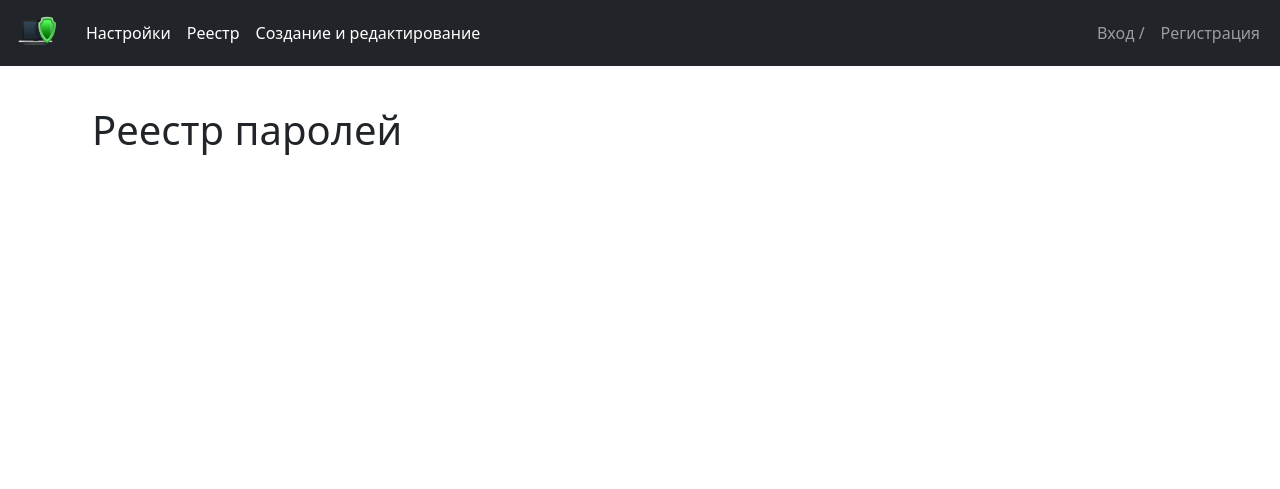
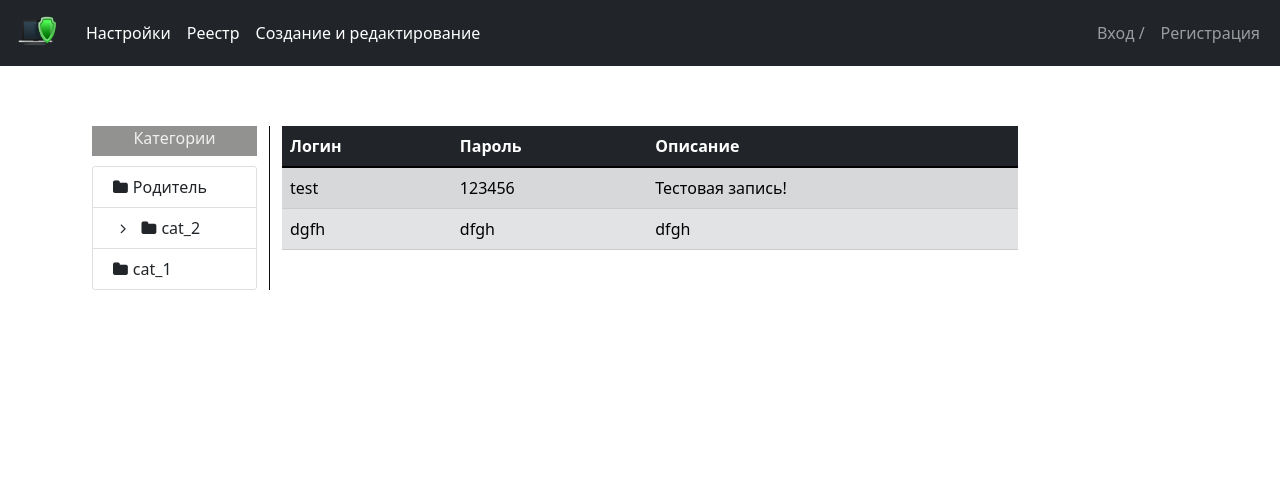
Before and after one commit to dorokhinra/save_password, a Django app: page /pass_reestr/ in a window 1280 px wide. Shown: the top 489 px of the page. Run offline with Django 4.2, Linux system fonts and the light colour scheme; data comes from the database, SQL or seed files in the repository.

Commit message:
[+] Начато отображение записей для просмотра и редактирования

```diff
--- a/password_store/password/forms.py
+++ b/password_store/password/forms.py
@@ -22,7 +22,7 @@
         self.fields['description'].label = 'Описание'
 
     class Meta:
-        model = password_store
+        model = PasswordStore
         fields = ['parent_id', 'login', 'password', 'description']
         widgets = {
             'login': forms.TextInput(attrs={'class': 'form-control', 'placeholder': 'Логин'}),
--- a/password_store/password/models.py
+++ b/password_store/password/models.py
@@ -7,7 +7,8 @@
 
 
 class Category(models.Model):
-    parent_id = models.ForeignKey('self', default=None, blank=True, on_delete=models.CASCADE,  verbose_name='Категория', null=True)
+    parent_id = models.ForeignKey('self', default=None, blank=True, on_delete=models.CASCADE,  verbose_name='Категория',
+                                  null=True)
     time_create = models.DateTimeField(auto_now_add=True, verbose_name='Время создания')
     time_update = models.DateTimeField(auto_now=True, verbose_name='Время обновления')
     name_category = models.CharField(max_length=255, verbose_name='Название категории')
@@ -20,8 +21,8 @@
         verbose_name_plural = 'Название категории'
         ordering = ['-time_create', 'name_category']
 
-#
-class password_store(models.Model):
+
+class PasswordStore(models.Model):
     login = models.CharField(max_length=255, verbose_name='Логин')
     password = models.CharField(max_length=255, verbose_name='Пароль')
     description = models.TextField(blank=True)
--- a/password_store/password/templates/password/pass_reestr.html
+++ b/password_store/password/templates/password/pass_reestr.html
@@ -1,7 +1,23 @@
 {% extends 'password/base.html' %}
 
 {% block content %}
-    <h1>Реестр паролей</h1>
-
+<table class="table table-dark table-striped">
+    <thead>
+    <tr>
+      <th scope="col">Логин</th>
+      <th scope="col">Пароль</th>
+      <th scope="col">Описание</th>
+    </tr>
+  </thead>
+ <tbody class="table-secondary">
+ {% for i in pass_table %}
+    <tr>
+      <td>{{ i.login }}</td>
+      <td>{{  i.password }}</td>
+      <td>{{ i.description }}</td>
+    </tr>
+ {% endfor %}
+  </tbody>
+</table>
 
 {% endblock %}
--- a/password_store/password/urls.py
+++ b/password_store/password/urls.py
@@ -5,7 +5,7 @@
     path('',  PassHome.as_view(), name='home'),
     path('login/', login, name='login'),
     path('setting_pass/', setting_pass_ya_disk, name='setting_pass'),
-    path('pass_reestr/', pass_reestr, name='pass_reestr'),
+    path('pass_reestr/', PassReestr.as_view(), name='pass_reestr'),
     path('edit_reestr/', EditReestr.as_view(), name='edit_reestr'),
     path('encryption/', encryption, name='encryption'),
     path('delete_category/<str:pk>', DeleteCategory.as_view(), name='delete_cat')
--- a/password_store/password/views.py
+++ b/password_store/password/views.py
@@ -38,6 +38,17 @@
 
 def pass_reestr(request):
     return render(request, 'password/pass_reestr.html')
+
+
+class PassReestr(DataMixim, ListView):
+    model = PasswordStore
+    template_name = 'password/pass_reestr.html'
+    context_object_name = 'pass_table'
+
+    def get_context_data(self, *, object_list=None, **kwargs):
+        context = super().get_context_data(**kwargs)
+        c_def = self.get_user_context(title='Реестр элементов', cats=[])
+        return dict(list(context.items()) + list(list(c_def.items())))
 
 
 def setting_pass_ya_disk(request):
```
Also changed, not shown: password_store/db.sqlite3.
